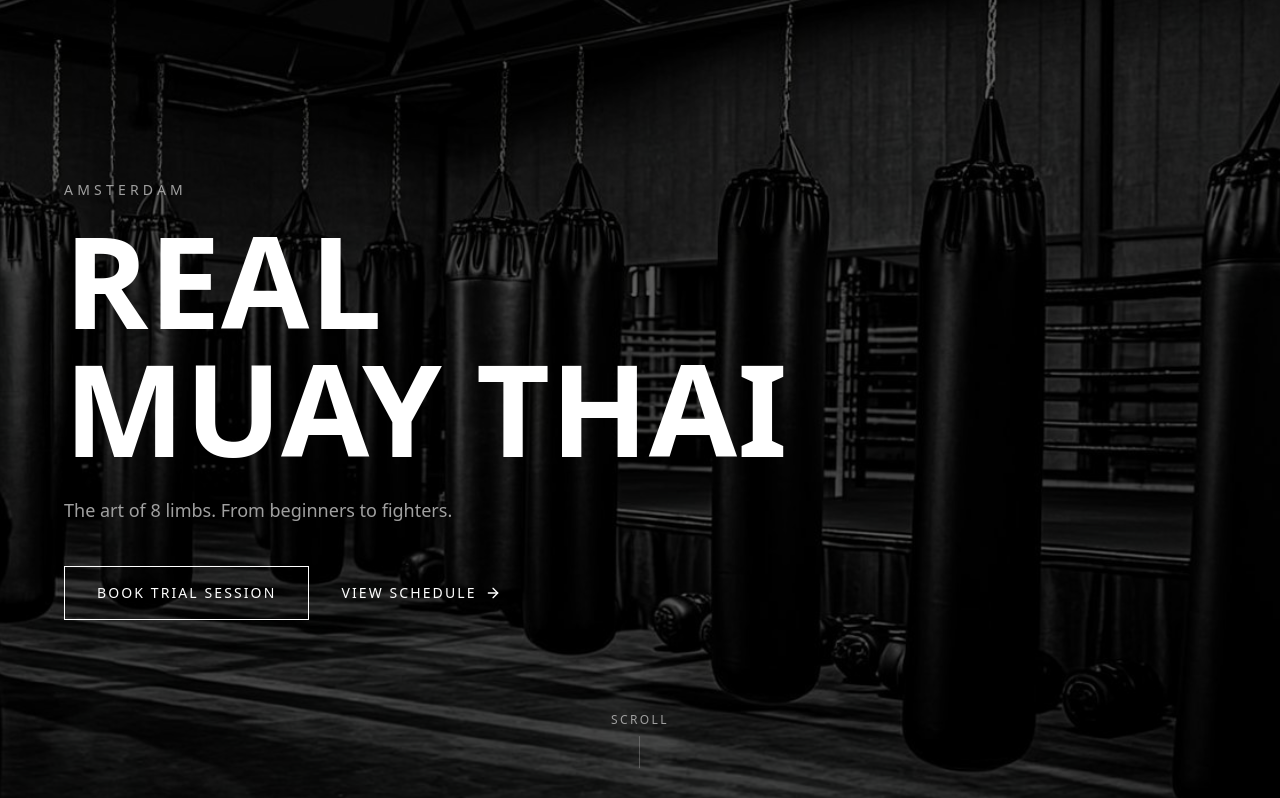
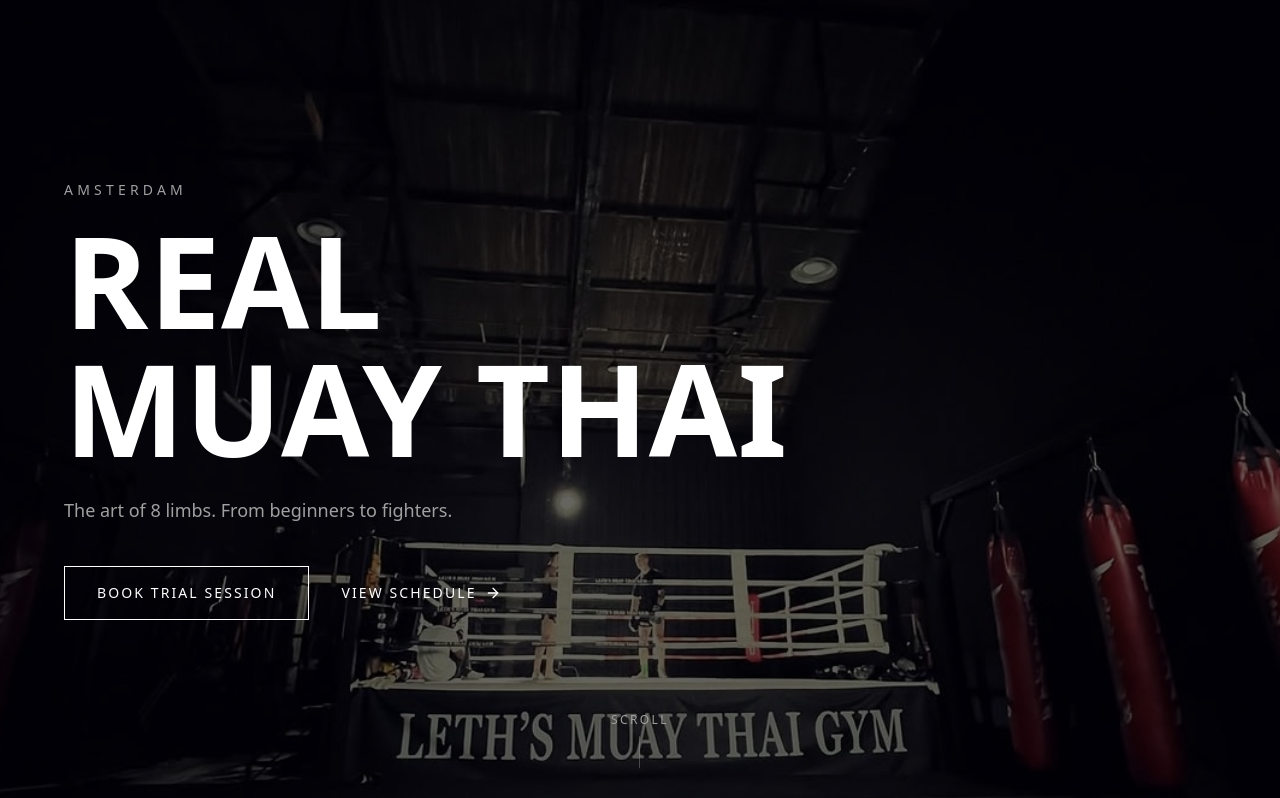
Before and after one commit to NxT8sys/web-leths-2, a Next.js app: page / in a window 1280 px wide. Shown: the top 798 px of the page. Built offline with nearby package versions, Linux system fonts and the light colour scheme.

Commit message:
Change background image from hero-gym.jpg to gym.png

```diff
--- a/src/app/page.tsx
+++ b/src/app/page.tsx
@@ -55,7 +55,7 @@ function HeroSection() {
       <motion.div
         className="absolute inset-0 bg-cover bg-center bg-no-repeat scale-110"
         style={{
-          backgroundImage: "url('/hero-gym.jpg')",
+          backgroundImage: "url('/gym.png')",
           y: imageY,
         }}
       />
```
